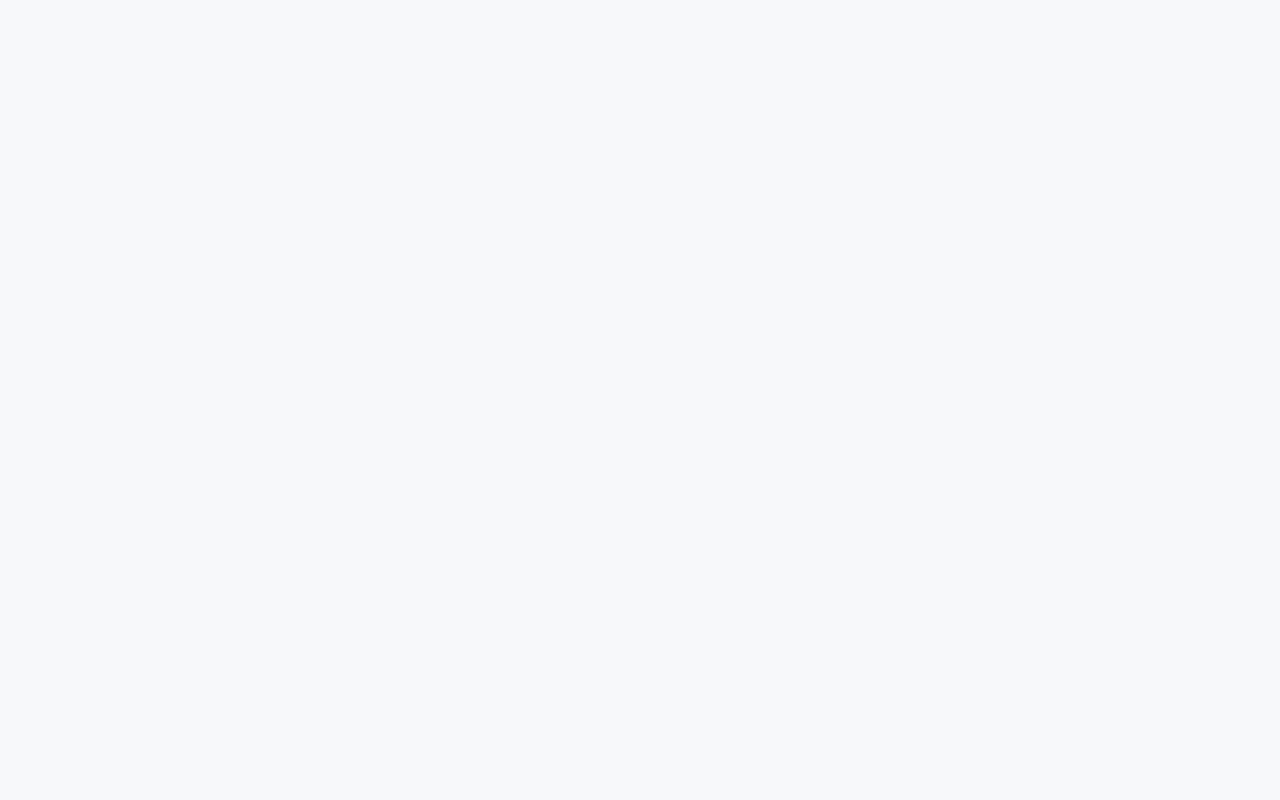
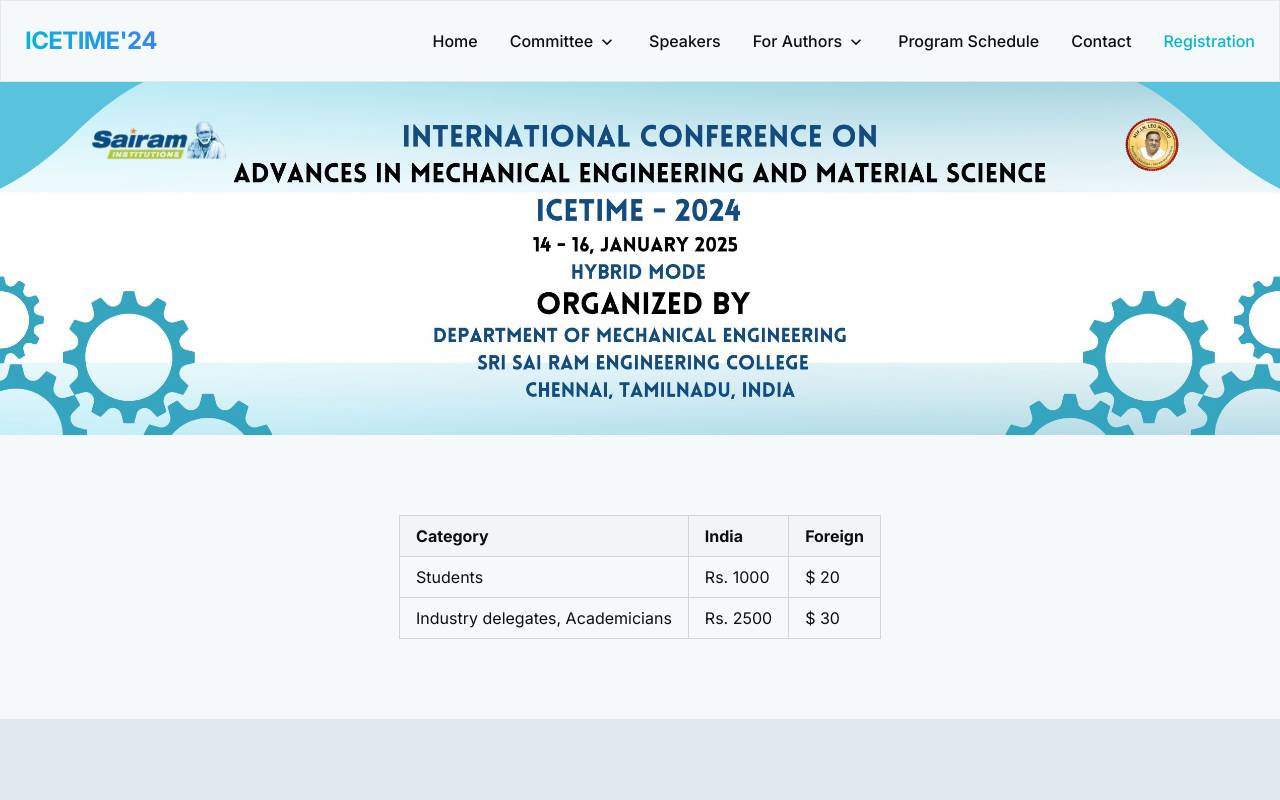
Before and after one commit to Aswin-04/ICETIME-24, a React (Vite) app: page /registration in a window 1280 px wide. Shown: the top 800 px of the page. Built offline with nearby package versions, Linux system fonts and the light colour scheme; a web font is replaced by a local one.

Commit message:
complete registration table

```diff
--- /dev/null
+++ b/src/components/RegistrationFeeTable.jsx
@@ -0,0 +1,30 @@
+
+const RegistrationFeeTable = () => {
+  return (
+    <div className="overflow-x-auto">
+      <table className="w-full  md:max-w-2xl table-auto border-collapse border border-gray-300">
+        <thead>
+          <tr className="bg-gray-100">
+            <th className="border border-gray-300 px-4 py-2 text-left">Category</th>
+            <th className="border border-gray-300 px-4 py-2 text-left">India</th>
+            <th className="border border-gray-300 px-4 py-2 text-left">Foreign</th>
+          </tr>
+        </thead>
+        <tbody>
+          <tr>
+            <td className="border border-gray-300 px-4 py-2">Students</td>
+            <td className="border border-gray-300 px-4 py-2">Rs. 1000</td>
+            <td className="border border-gray-300 px-4 py-2">$ 20</td>
+          </tr>
+          <tr>
+            <td className="border border-gray-300 px-4 py-2">Industry delegates, Academicians</td>
+            <td className="border border-gray-300 px-4 py-2">Rs. 2500</td>
+            <td className="border border-gray-300 px-4 py-2">$ 30</td>
+          </tr>
+        </tbody>
+      </table>
+    </div>
+  );
+};
+
+export default RegistrationFeeTable;
--- a/src/pages/Registration.jsx
+++ b/src/pages/Registration.jsx
@@ -1,10 +1,19 @@
+import Navbar from "../components/Navbar";
+import Footer from "../components/Footer";
+import MainPoster from "../components/MainPoster";
+import RegistrationFeeTable from "../components/RegistrationFeeTable";
 
 const Registration = () => {
   return (
     <div>
+      <Navbar />
+      <MainPoster />
+      <div className="max-container px-4 my-20 flex justify-center">
+        <RegistrationFeeTable />
+      </div>
+      <Footer />
+    </div>
+  );
+};
 
-    </div>
-  )
-}
-
-export default Registration
+export default Registration;
```
